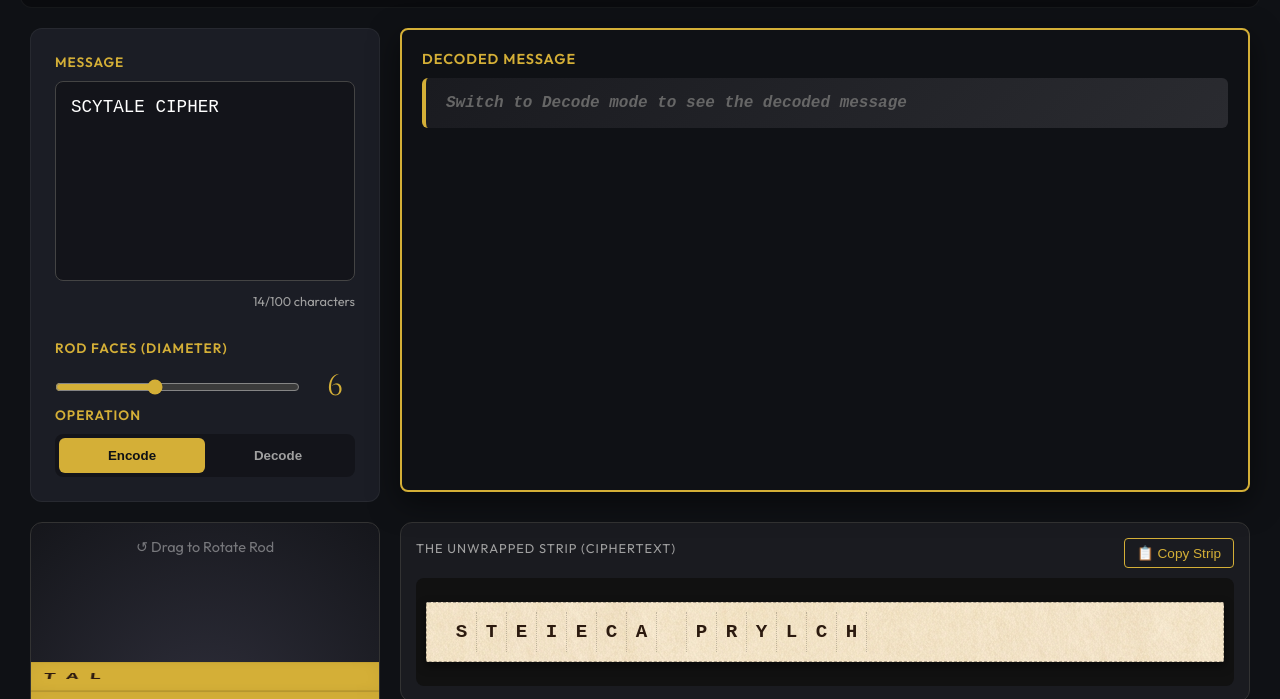
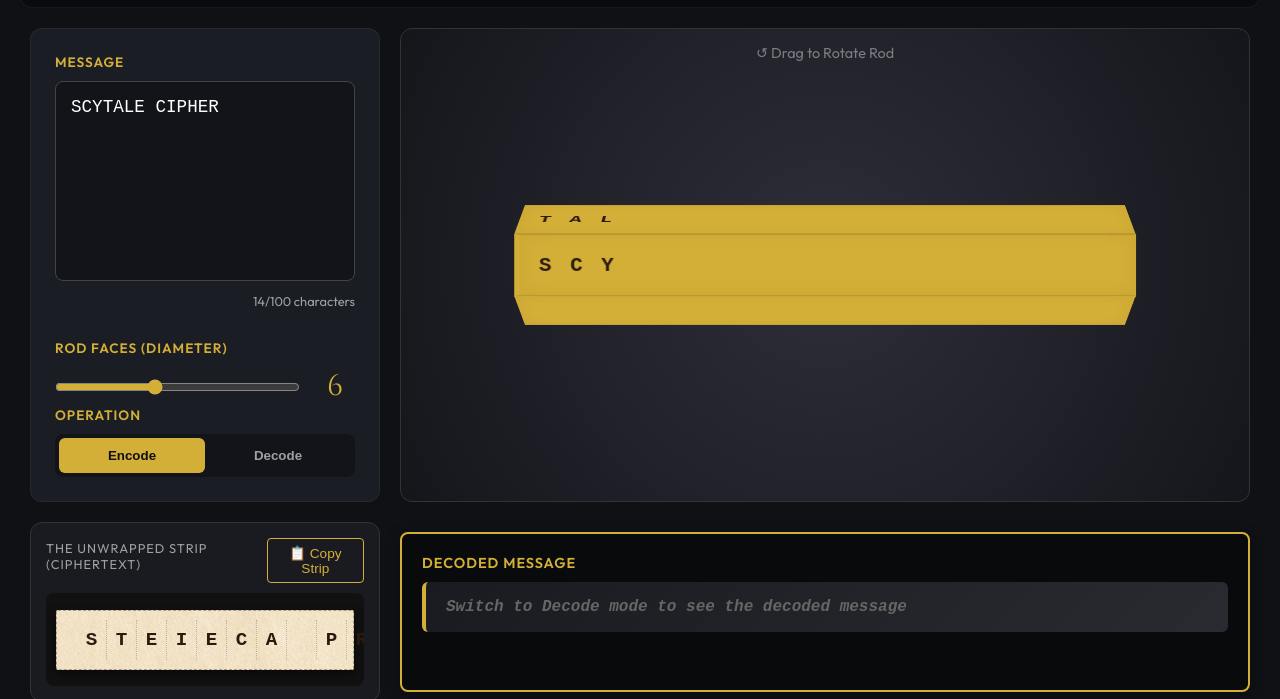
Before and after one commit to vladimirlopez/scytale-simulation, a website built with Vite: page index.html in a window 1280 px wide. Shown: the part 73-772 px from the top of the page. Built offline with nearby package versions, Linux system fonts and the light colour scheme.

Commit message:
Adjust layout: Place decoded message above grid view to prevent shifting when faces are added

```diff
--- a/index.html
+++ b/index.html
@@ -55,12 +55,6 @@
         </div>
       </div>
 
-      <!-- Decoded Message Display (Moved to top for visibility) -->
-      <div class="decoded-message-container">
-        <label>DECODED MESSAGE</label>
-        <div id="decoded-message" class="decoded-message"></div>
-      </div>
-
       <div class="scene-3d">
         <div class="rod-instructions">
           <span class="icon">↺</span> Drag to Rotate Rod
@@ -86,6 +80,12 @@
             <!-- Strip letters go here -->
           </div>
         </div>
+      </div>
+
+      <!-- Decoded Message Display -->
+      <div class="decoded-message-container">
+        <label>DECODED MESSAGE</label>
+        <div id="decoded-message" class="decoded-message"></div>
       </div>
 
       <!-- 2D Grid View (Flattened) -->
--- a/style.css
+++ b/style.css
@@ -482,16 +482,12 @@
 
 /* Decoded Message Display */
 .decoded-message-container {
-    position: sticky;
-    top: 0;
-    z-index: 100;
-    background: var(--bg-dark);
-    /* Ensure it covers content behind when sticky */
+    background: rgba(0, 0, 0, 0.4);
     padding: 20px;
     border-radius: 8px;
     border: 2px solid var(--accent-gold);
-    box-shadow: 0 10px 30px rgba(0, 0, 0, 0.5);
-    margin-bottom: 10px;
+    box-shadow: 0 4px 15px rgba(0, 0, 0, 0.3);
+    margin: 10px 0;
 }
 
 .decoded-message-container label {
```
